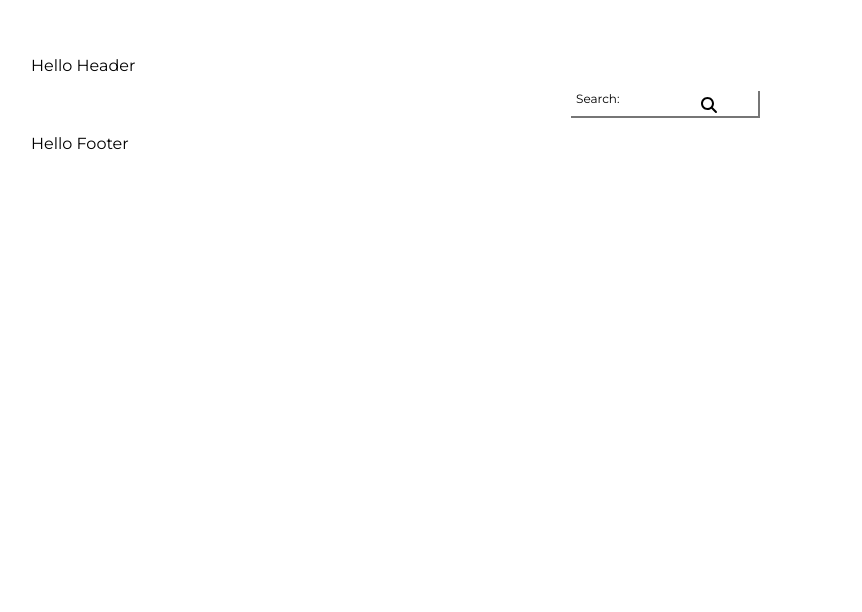
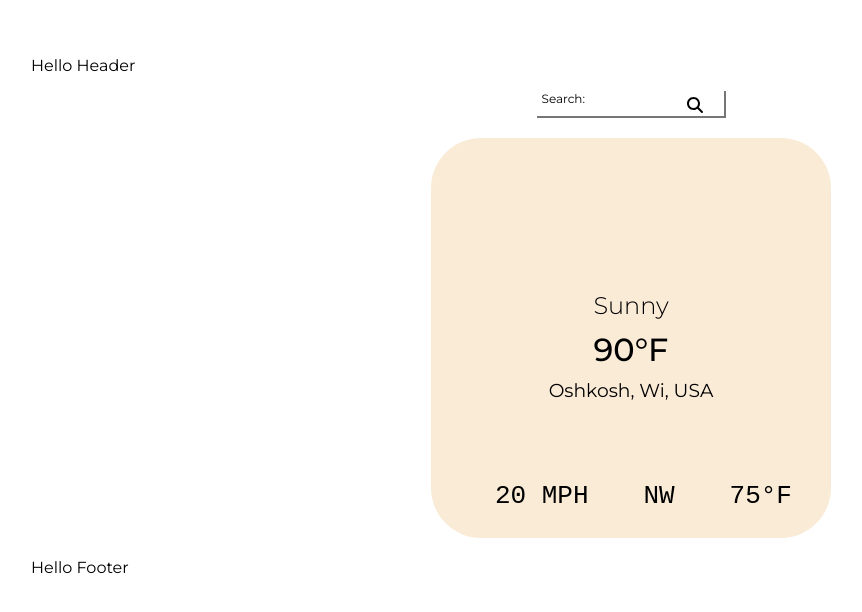
Before and after one commit to tjbegrow/EasyWeather, a React (Vite) app in the folder easy-weather/: page / in a window 1280 px wide. Shown: the top 612 px of the page, without its empty margins (9-871 px from the left). Built offline with nearby package versions, Linux system fonts and the light colour scheme; a web font is replaced by a local one.

Commit message:
Card looks pretty good.

```diff
--- a/easy-weather/src/App.css
+++ b/easy-weather/src/App.css
@@ -12,8 +12,17 @@
 }
 
 .searchArea {
-  margin: auto;
-  width:10%
+  width: 600px;
+  /* background -color: aqua; */
+  margin: 0 auto;
+  text-align: center;
+  /* width: 10%  */
+}
+
+#mag {
+  position: absolute;
+  left: 356px;
+  bottom: 5px
 }
 
 .searchLabel {
@@ -43,15 +52,82 @@
   background-color: lavender;
 }
 
-#mag {
-  position: absolute;
-  left: 130px;
-  bottom: 5px
-}
+
 
 .weatherCard {
   background-color: antiquewhite;
+  max-width: 400px;
+  max-height: 600px;
+  height: 400px;
+  margin: 20px auto;
+  /* padding-top: 75px; */
+  display: flex;
+  flex-direction: column;
+  /* align-items: center; */
+  justify-content: space-around;
+  border-radius: 50px;
 }
+.weatherCardMain {
+  display: flex;
+  flex-direction: column;
+  align-items: center;
+  margin-bottom: 20px;
+
+}
+
+.weatherCardMain i {
+  font-size: 108px;
+  padding: 0px;
+  margin: 0px;
+}
+.weatherCardMain h2 {
+  font-weight: 300;
+  padding: 10px;
+  margin: 0px;
+}
+.weatherCardMain, h1, h3 {
+  font-weight: 500;
+  padding: 0px;
+  margin: 0px;
+}
+.weatherCardMain, h1{
+  font-weight: 500;
+}
+.weatherCardMain, h3 {
+  font-weight: 400;
+  padding: 10px;
+  margin: 0px;
+}
+
+.weatherStats {
+  width: 100%;
+  display: flex;
+  flex-direction: row;
+  justify-content: center;
+  align-items: baseline;
+  flex-wrap: wrap;
+}
+.weatherElement {
+  /* background-color: blue ; */
+  /* flex: 1 0 40%; */
+  justify-content: center;
+  text-align: center;
+  padding: 5px;
+}
+.weatherElement > i > span {
+  font-family: monospace;
+  /* font-weight: 100; */
+  padding: 10px
+}
+
+.weatherElement > i {
+  font-size: 2em;
+
+}
+#windGust {
+  font-size: 2em;
+}
+
 
 
 /*
--- a/easy-weather/src/App.jsx
+++ b/easy-weather/src/App.jsx
@@ -4,7 +4,7 @@ import Card from './components/Card'
 import Header from './components/Header'
 import Footer from './components/Footer'
 import { FontAwesomeIcon } from '@fortawesome/react-fontawesome';
-import { faMagnifyingGlass } from '@fortawesome/free-solid-svg-icons';
+import { faMagnifyingGlass, faWind } from '@fortawesome/free-solid-svg-icons';
 
 
 
@@ -34,7 +34,7 @@ function App() {
            </div>
         </form>
       </div>
-      <Card/>
+      <Card faWind={faWind} FontAwesomeIcon={FontAwesomeIcon}/>
       <Footer/>
     </>
   )
--- a/easy-weather/src/components/Card.jsx
+++ b/easy-weather/src/components/Card.jsx
@@ -1,7 +1,25 @@
-export default function Card() {
+
+export default function Card({ faWind, FontAwesomeIcon }) {
     return (
         <div className="weatherCard">
+            <div className="weatherCardMain">
+                <i className="wi wi-day-sunny"></i>
+                <h2>Sunny</h2>
+                <h1>90°F</h1>
+                <h3>Oshkosh, Wi, USA</h3>
+            </div>
+            <div className="weatherStats">
+                <div className="weatherElement">
+                    <i className="wi wi-windy"><span>20 MPH</span></i>
+                </div>
+                <div className='weatherElement'>
+                    <i className="wi wi-direction-up-left"><span>NW</span></i>
 
+                </div>
+                <div className="weatherElement">
+                    <i className="wi wi-barometer"><span>75°F</span></i>
+                </div>
+            </div>
         </div>
     )
 }
```
Also changed, not shown: 1 other file (tests, documents, lock files or other folders).
